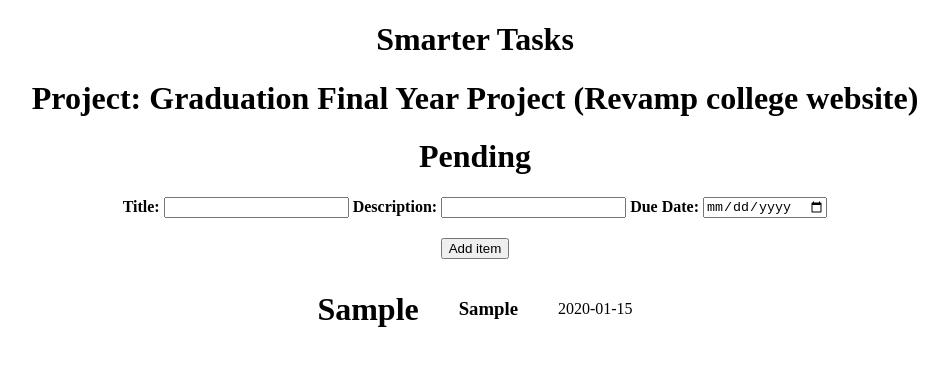
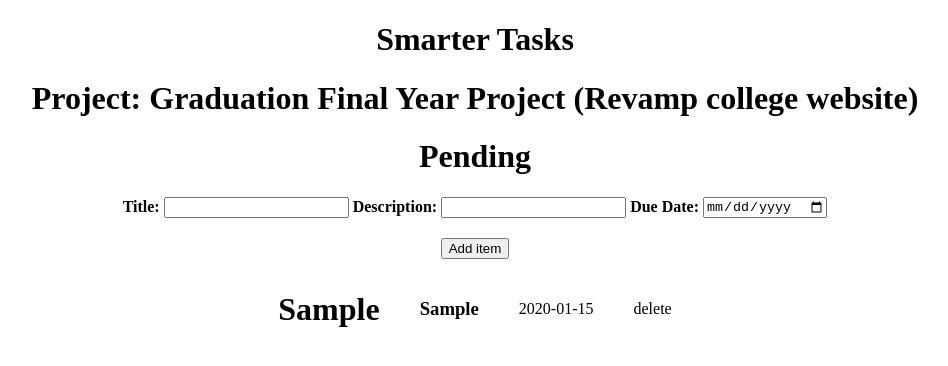
Before and after one commit to Pranshu1902/wd301, a React (Create React App) app in the folder smarter-tasks/: page / in a window 1280 px wide. Both pictures are taken after typing "Sample", "Sample", "2020-01-15" into the empty fields and a click on the button "Add item". Shown: the top 366 px of the page, without its empty margins (165-1113 px from the left). Built offline with nearby package versions, Linux system fonts and the light colour scheme.

Commit message:
added delete functionality

```diff
--- a/smarter-tasks/src/Task.tsx
+++ b/smarter-tasks/src/Task.tsx
@@ -1,19 +1,20 @@
 import React from "react";
 import "./TaskCard.css";
+import { TaskItem } from "./types";
 
 interface TaskProp {
-  title: string;
-  description: string;
-  dueDate: string;
+  remove: (t: TaskItem) => void;
+  task: TaskItem;
 }
 
 class Task extends React.Component<TaskProp> {
   render() {
     return (
       <div className="TaskItem">
-        <h1>{this.props.title}</h1>
-        <h3>{this.props.description}</h3>
-        {this.props.dueDate}
+        <h1>{this.props.task.title}</h1>
+        <h3>{this.props.task.description}</h3>
+        {this.props.task.dueDate}
+        <div onClick={() => this.props.remove(this.props.task)}>delete</div>
       </div>
     );
   }
--- a/smarter-tasks/src/TaskApp.tsx
+++ b/smarter-tasks/src/TaskApp.tsx
@@ -2,6 +2,7 @@ import React from "react";
 import { TaskItem } from "./types";
 import TaskForm from "./TaskForm";
 import TaskList from "./TaskList";
+import { useLocalStorage } from "./hooks/useLocalStorage";
 
 interface TaskAppProp {}
 interface TaskAppState {
@@ -15,6 +16,10 @@ class TaskApp extends React.Component<TaskAppProp, TaskAppState> {
     };
   }
 
+  // const [taskAppState, setTaskAppState] = useLocalStorage<TaskAppState>("tasks", {
+  //   tasks: [],
+  // });
+
   addTask = (task: TaskItem) => {
     this.setState((state, props) => {
       return {
@@ -22,6 +27,14 @@ class TaskApp extends React.Component<TaskAppProp, TaskAppState> {
       };
     });
   };
+
+  deleteTask = (task: TaskItem) => {
+    this.setState((state, props) => {
+      return {
+        tasks: state.tasks.filter((t) => t !== task),
+      };
+    });
+  }
 
   render() {
     return (
@@ -39,7 +52,7 @@ class TaskApp extends React.Component<TaskAppProp, TaskAppState> {
               Pending
             </h1>
             <TaskForm addTask={this.addTask} />
-            <TaskList tasks={this.state.tasks} />
+            <TaskList tasks={this.state.tasks} removeTask={this.deleteTask} />
           </div>
         </div>
       </div>
--- a/smarter-tasks/src/TaskList.tsx
+++ b/smarter-tasks/src/TaskList.tsx
@@ -4,6 +4,7 @@ import { TaskItem } from "./types";
 
 interface Props {
   tasks: TaskItem[];
+  removeTask: (t: TaskItem) => void;
 }
 
 interface State {}
@@ -13,9 +14,8 @@ class TaskList extends React.Component<Props, State> {
     return this.props.tasks.map((task, idx) => (
       <Task
         key={idx}
-        title={task.title}
-        description={task.description}
-        dueDate={task.dueDate}
+        task={task}
+        remove={this.props.removeTask}
       />
     ));
   }
--- /dev/null
+++ b/smarter-tasks/src/hooks/useLocalStorage.ts
@@ -0,0 +1,24 @@
+import { useState, useEffect } from "react";
+
+const getStoredValue = <T>(key: string, defaultValue: T): T => {
+  const savedItem = localStorage.getItem(key);
+  if (savedItem) {
+    return JSON.parse(savedItem);
+  }
+  return defaultValue;
+};
+
+export const useLocalStorage = <T,>(
+  key: string,
+  defaultValue: T
+): [T, React.Dispatch<React.SetStateAction<T>>] => {
+  const [value, setValue] = useState(() => {
+    return getStoredValue(key, defaultValue);
+  });
+
+  useEffect(() => {
+    localStorage.setItem(key, JSON.stringify(value));
+  }, [key, value]);
+
+  return [value, setValue];
+};
```
